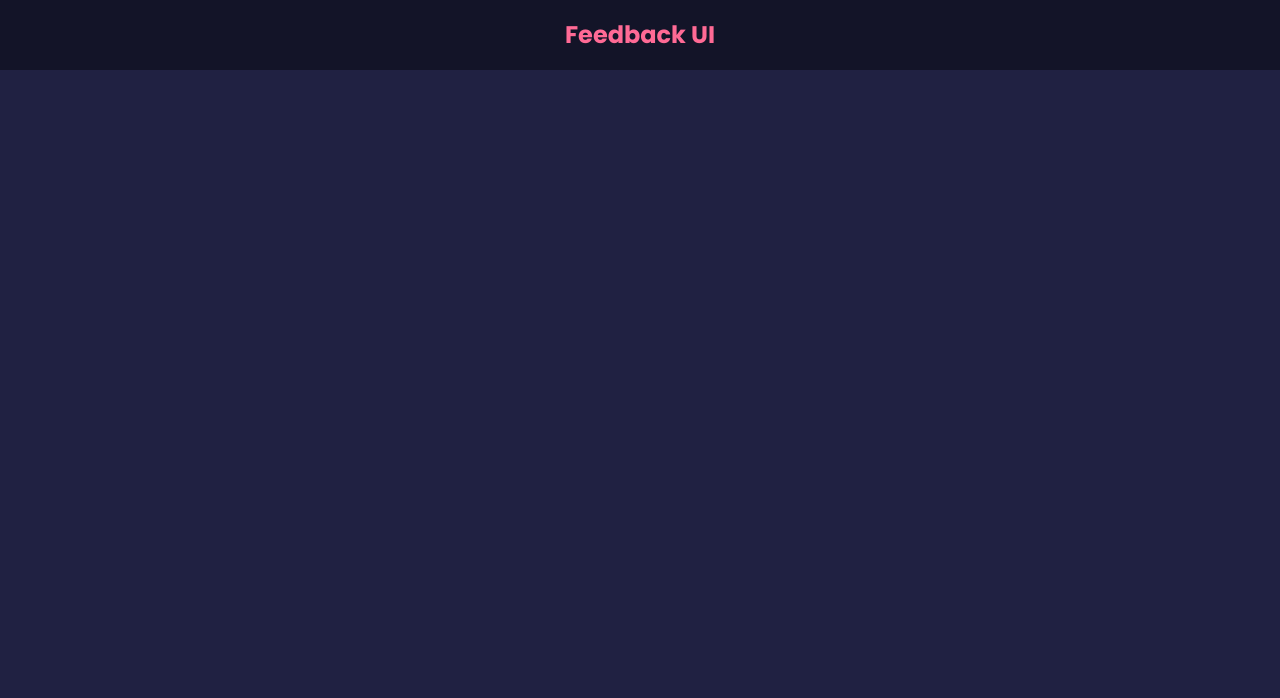
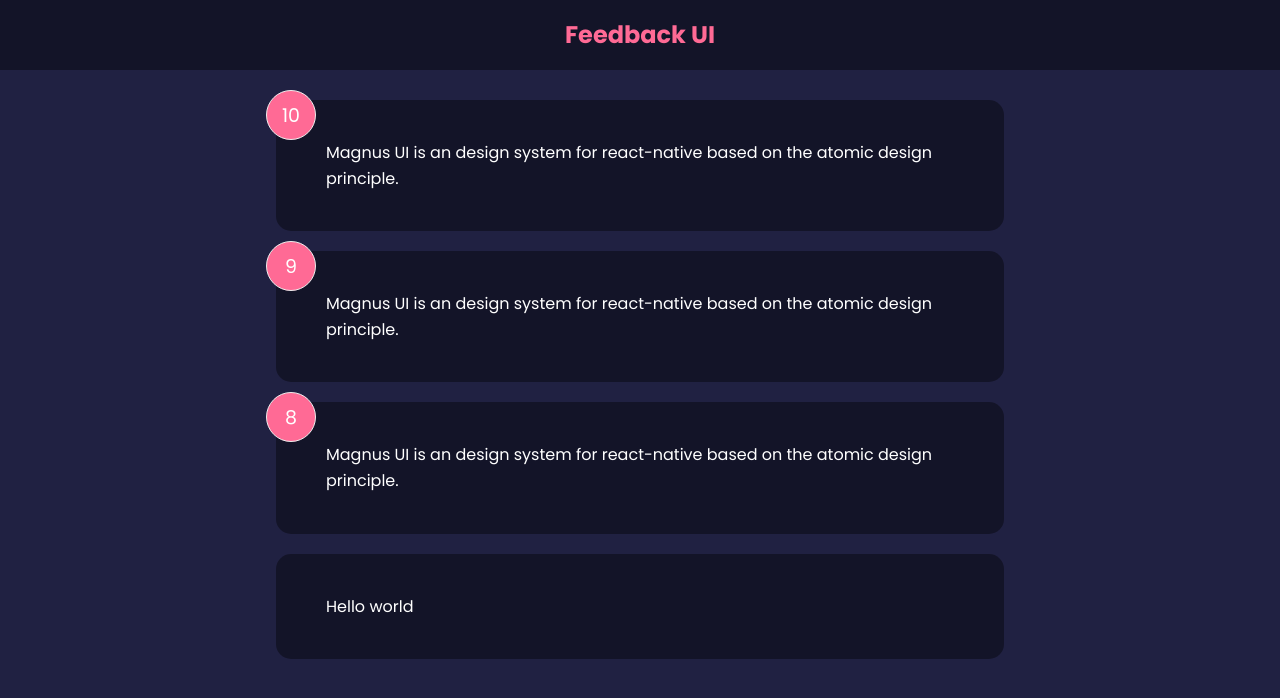
Before and after one commit to Zeeshnhmd/feedback-app, a React (Create React App) app: page / in a window 1280 px wide. Shown: the top 698 px of the page. Built offline with nearby package versions, Linux system fonts and the light colour scheme.

Commit message:
F3 E5 passing props, creating card component, conditional styles, conditional class

```diff
--- a/src/App.js
+++ b/src/App.js
@@ -1,10 +1,19 @@
-import React from 'react';
+import React, { useState } from 'react';
+import Card from './components/Card';
+import FeedbackList from './components/FeedbackList';
 import Header from './components/Header';
+import FeedbackData from './data/FeedbackData';
 
 const App = () => {
+	const [feedback, setFeedback] = useState(FeedbackData);
+	console.log(feedback);
 	return (
 		<div>
 			<Header />
+			<div className="container">
+				<FeedbackList feedback={feedback} />
+				<Card>Hello world</Card>
+			</div>
 		</div>
 	);
 };
--- /dev/null
+++ b/src/components/Card.jsx
@@ -0,0 +1,24 @@
+import React from 'react';
+
+// conditional class
+const Card = ({ children, reverse }) => {
+	// return <div className={`card ${reverse && 'reverse'}`}>{children}</div>;
+
+	// conditional styles
+	return (
+		<div
+			className="card"
+			style={{
+				backgroundColor: reverse ? ' rgba(0,0,0,0.4)' : '#fff',
+				color: reverse ? '#fff' : '#000',
+			}}
+		>
+			{children}
+		</div>
+	);
+};
+
+Card.defaultProps = {
+	reverse: true,
+};
+export default Card;
--- /dev/null
+++ b/src/components/FeedbackList.jsx
@@ -0,0 +1,17 @@
+import React from 'react';
+import Feedbackitem from './Feedbackitem';
+
+const FeedbackList = ({ feedback }) => {
+	if (!feedback || feedback.length === 0) {
+		return <p>No feedback Yet</p>;
+	}
+	return (
+		<div className="feedback-list">
+			{feedback.map((item) => (
+				<Feedbackitem key={item.id} item={item} />
+			))}
+		</div>
+	);
+};
+
+export default FeedbackList;
--- /dev/null
+++ b/src/components/Feedbackitem.jsx
@@ -0,0 +1,13 @@
+import React from 'react';
+import Card from './Card';
+
+const Feedbackitem = ({ item }) => {
+	return (
+		<Card>
+			<div className="num-display">{item.rating}</div>
+			<div className="text-display">{item.text}</div>
+		</Card>
+	);
+};
+
+export default Feedbackitem;
--- /dev/null
+++ b/src/data/FeedbackData.js
@@ -0,0 +1,18 @@
+const FeedbackData = [
+	{
+		id: 1,
+		rating: 10,
+		text: 'Magnus UI is an design system for react-native based on the atomic design principle. ',
+	},
+	{
+		id: 2,
+		rating: 9,
+		text: 'Magnus UI is an design system for react-native based on the atomic design principle. ',
+	},
+	{
+		id: 3,
+		rating: 8,
+		text: 'Magnus UI is an design system for react-native based on the atomic design principle. ',
+	},
+];
+export default FeedbackData;
```
Also changed, not shown: 1 other file (tests, documents, lock files or other folders).
